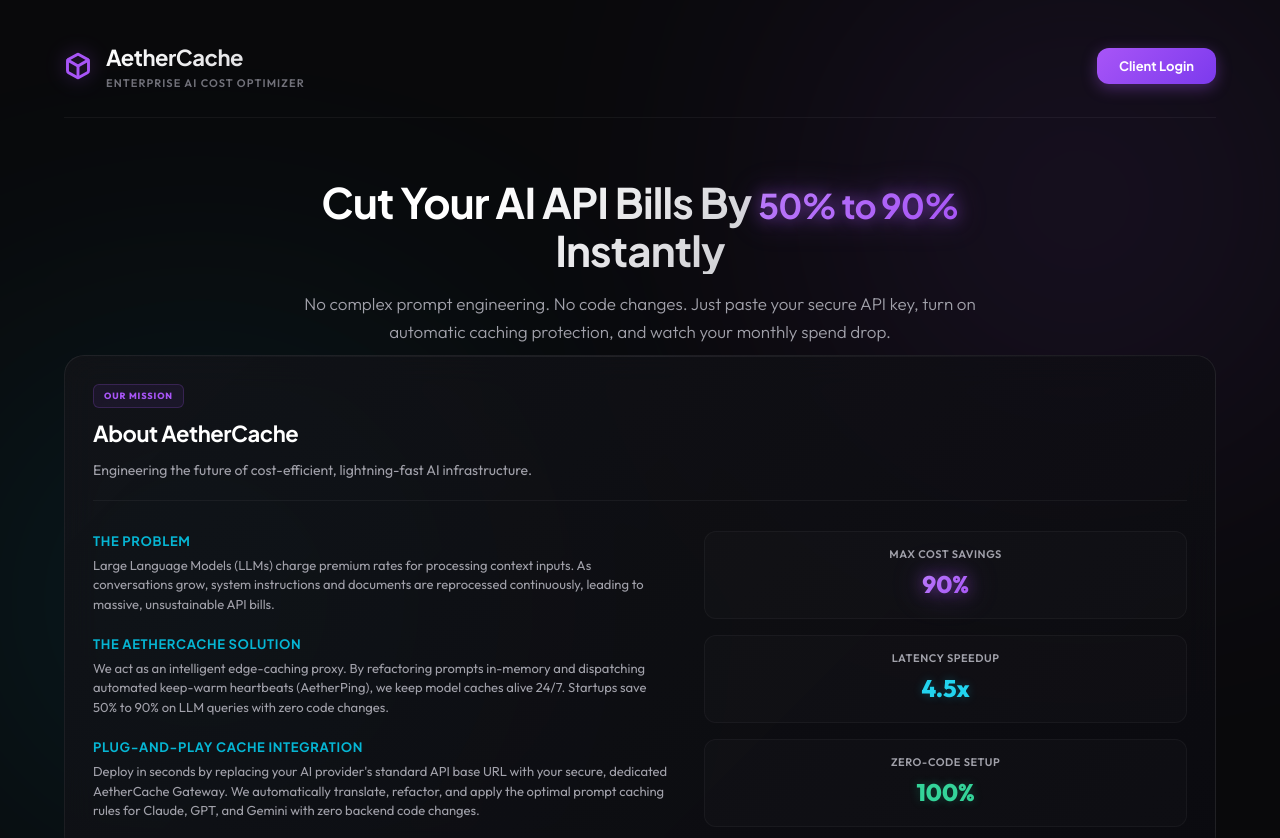
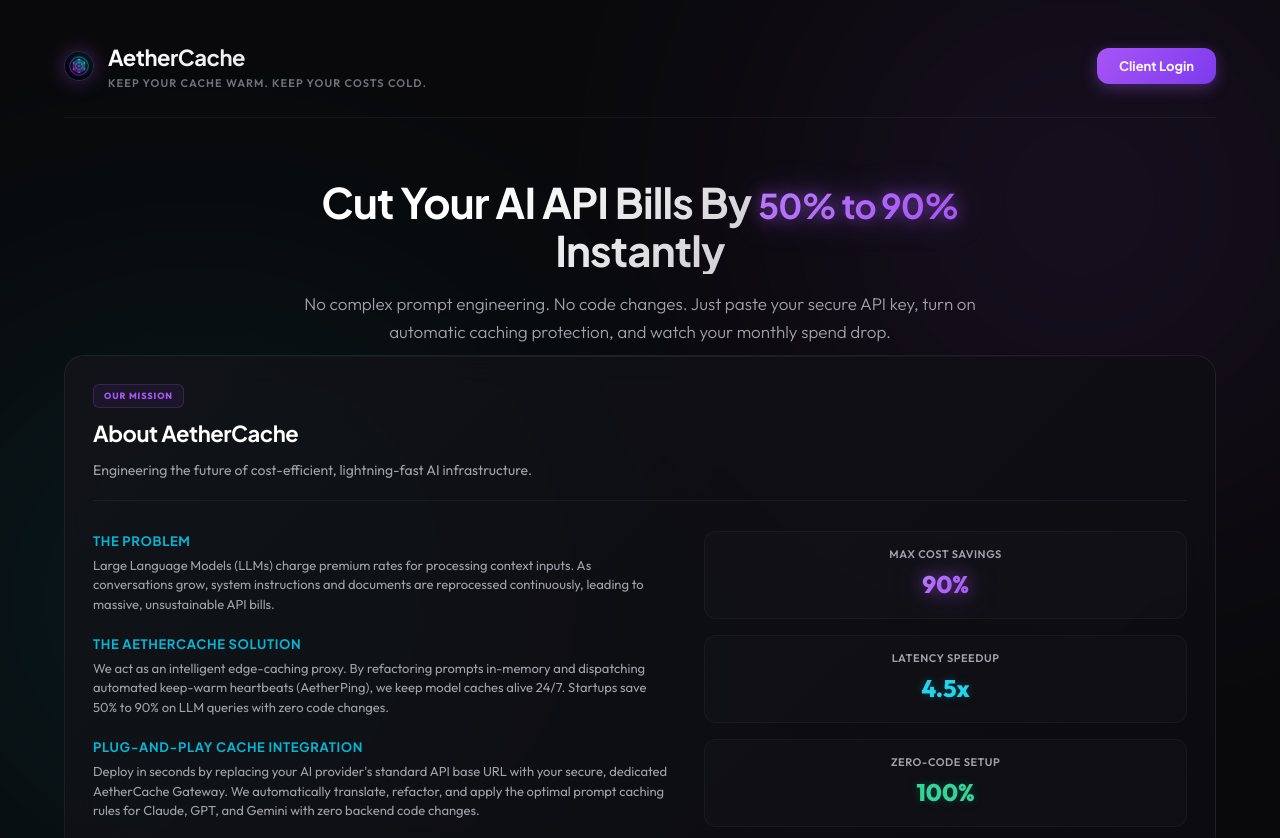
Before and after one commit to anmtal/AertherCache, a website: page index.html in a window 1280 px wide. Shown: the top 838 px of the page. Drawn offline with nearby package versions, Linux system fonts and the light colour scheme.

Commit message:
Update brand header logo to new image asset and change tagline text

```diff
--- a/index.html
+++ b/index.html
@@ -40,15 +40,11 @@
         <header class="app-header">
             <div class="brand">
                 <div class="brand-logo">
-                    <svg viewBox="0 0 24 24" width="28" height="28" stroke="currentColor" stroke-width="2.5" fill="none" stroke-linecap="round" stroke-linejoin="round">
-                        <path d="M21 16V8a2 2 0 0 0-1-1.73l-7-4a2 2 0 0 0-2 0l-7 4A2 2 0 0 0 3 8v8a2 2 0 0 0 1 1.73l7 4a2 2 0 0 0 2 0l7-4A2 2 0 0 0 21 16z"></path>
-                        <polyline points="3.27 6.96 12 12.01 20.73 6.96"></polyline>
-                        <line x1="12" y1="22.08" x2="12" y2="12"></line>
-                    </svg>
+                    <img src="assets/logo.png" alt="AetherCache Logo" width="30" height="30" style="border-radius: 50%; border: 1px solid rgba(255, 255, 255, 0.1);">
                 </div>
                 <div class="brand-text">
                     <h1>AetherCache</h1>
-                    <p class="tagline">Enterprise AI Cost Optimizer</p>
+                    <p class="tagline">Keep your cache warm. Keep your costs cold.</p>
                 </div>
             </div>
 
```
